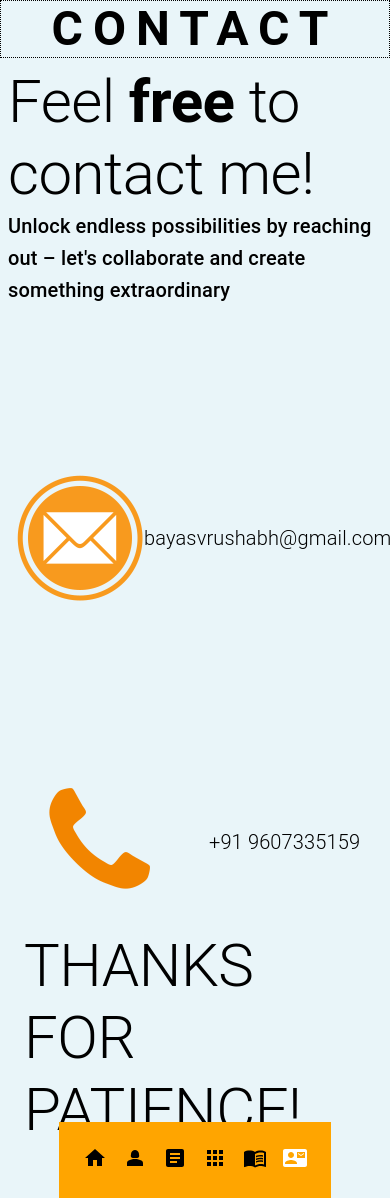
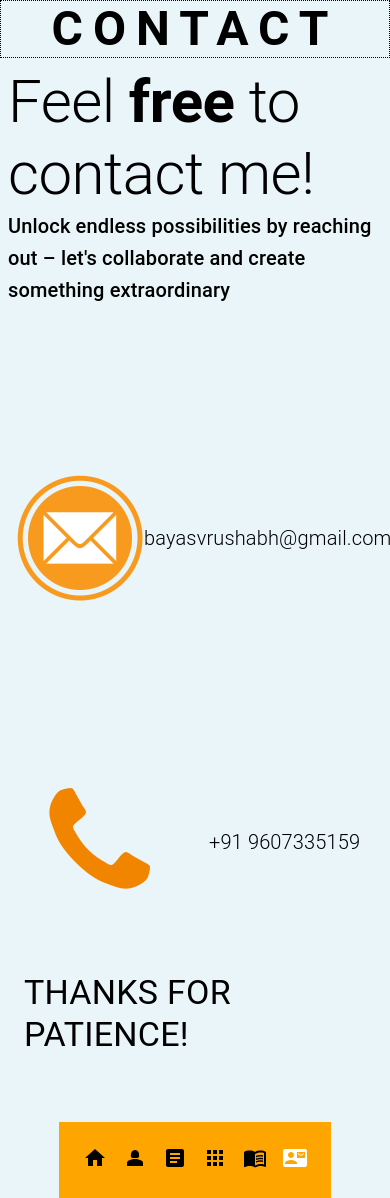
Before and after one commit to VrushabBayas/portfolio, a React (Create React App) app: page /portfolio/contact in a window 390 px wide. Built offline with nearby package versions, Linux system fonts and the light colour scheme.

Commit message:
style fixes

```diff
--- a/src/containers/Contact/index.js
+++ b/src/containers/Contact/index.js
@@ -6,8 +6,11 @@ import Call from "../../Assets/Images/call.png";
 import { Grid, Typography } from "@mui/material";
 
 import "./style.css";
-
+const isMobileDevice = () => {
+  return window.innerWidth <= 767;
+};
 function Contact(props) {
+  const isMobileview = isMobileDevice();
   return (
     <Layout title="CONTACT">
       <Grid
@@ -90,7 +93,10 @@ function Contact(props) {
             alignItems: "center",
           }}
         >
-          <Typography className="good-by-msg" variant="h2">
+          <Typography
+            className="good-by-msg"
+            variant={`${isMobileview ? "h4" : "h2"}`}
+          >
             THANKS FOR PATIENCE!
           </Typography>
         </Grid>
```
